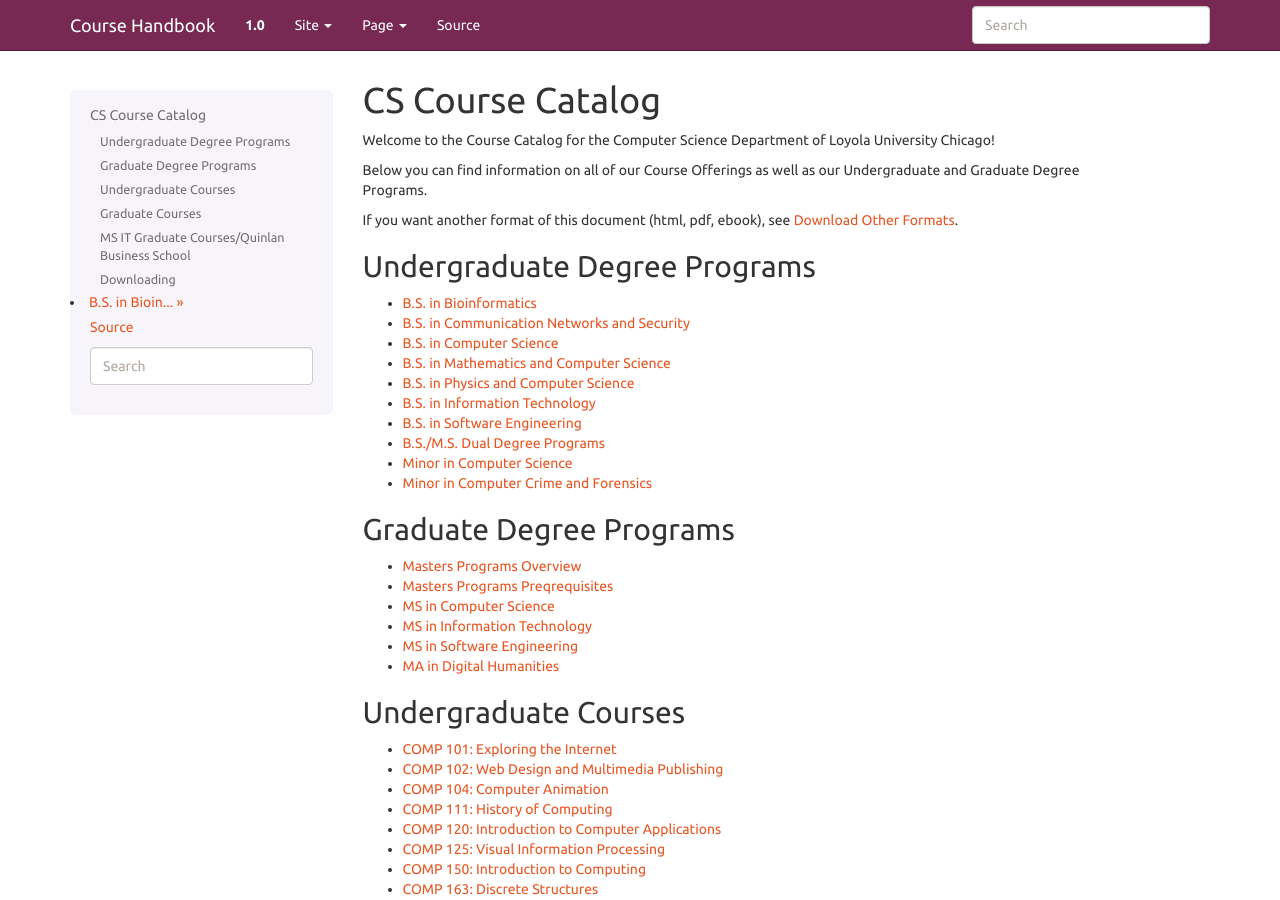
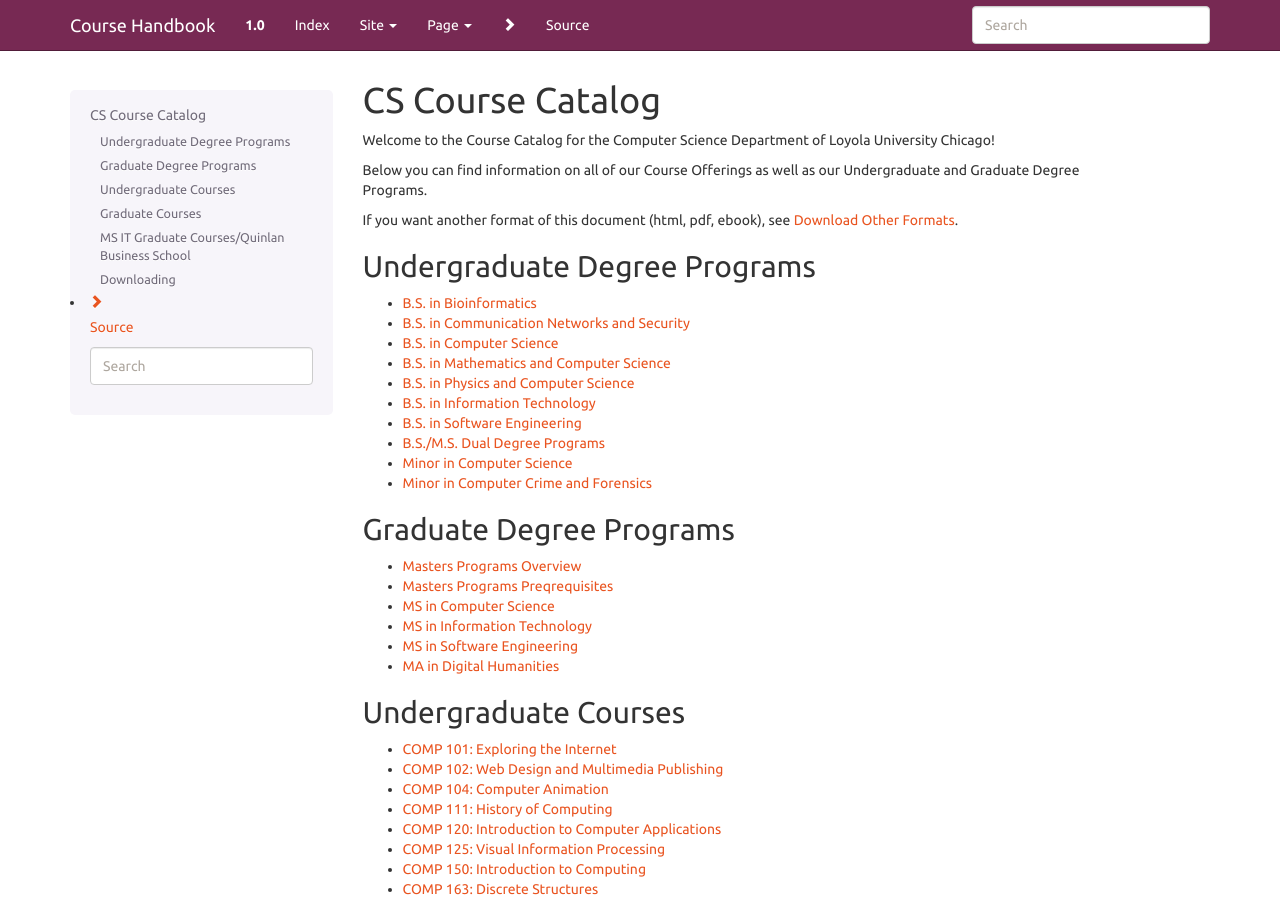
Before and after one commit to kyang5/coursedescriptions, a Sphinx documentation site: the page built from source/index.rst, in a window 1280 px wide and 900 px high. Built offline with Sphinx 7.4.7, drawn with Linux system fonts in a browser that asks for light colours; some of the changed lines change nothing that is shown.

Commit message:
updates for page navigation

```diff
--- /dev/null
+++ b/source/_templates/layout.html
@@ -0,0 +1,9 @@
+{% extends "!layout.html" %}
+
+{# Custom CSS overrides #}
+{# set bootswatch_css_custom = ['_static/my-styles.css'] #}
+
+{# Add github banner (from: https://github.com/blog/273-github-ribbons). #}
+{% block header %}
+  {{ super() }}
+{% endblock %}
--- /dev/null
+++ b/source/_templates/relations.html
@@ -0,0 +1,15 @@
+{# Custom override of relations to use chevrons for nav. Assumming BS3. #}
+{%- if prev %}
+  <li>
+    <a href="{{ prev.link|e }}" title="{{ _('Previous Chapter: ') + prev.title|striptags }}">
+      <span class="glyphicon glyphicon-chevron-left"></span>
+    </a>
+  </li>
+{%- endif %}
+{%- if next %}
+  <li>
+    <a href="{{ next.link|e }}" title="{{ _('Next Chapter: ') + next.title|striptags }}">
+      <span class="glyphicon glyphicon-chevron-right"></span>
+    </a>
+  </li>
+{%- endif %}
--- a/source/conf.py
+++ b/source/conf.py
@@ -206,7 +206,11 @@
     'globaltoc_depth': 2,
 
 
-    'navbar_sidebarrel': False,
+    # A list of tuples containting pages to link to.  The value should
+    # be in the form [(name, page), ..]
+    'navbar_links': [('Index', 'genindex')],
+
+    'navbar_sidebarrel': True,
 
     # A list of tuples containting pages to link to.  The value should
     # be in the form [(name, page), ..]
```
